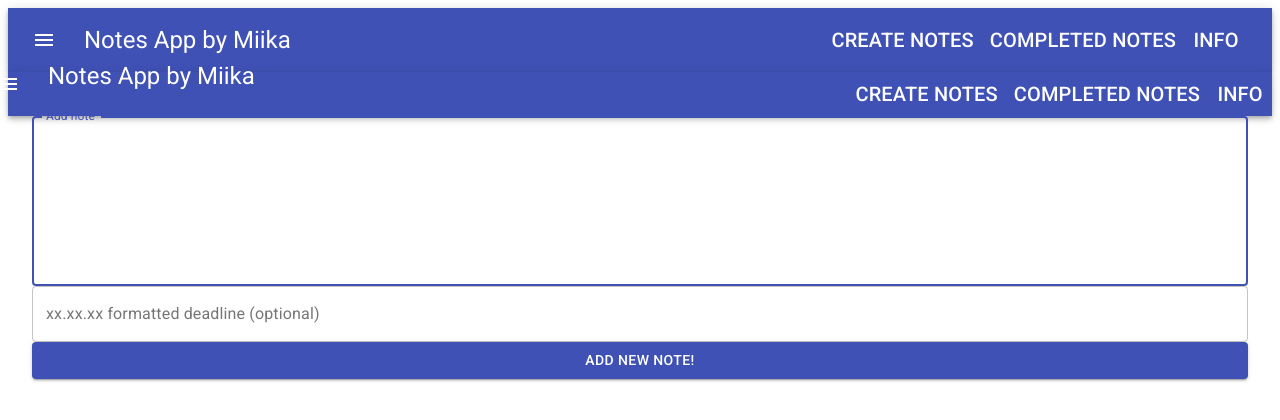
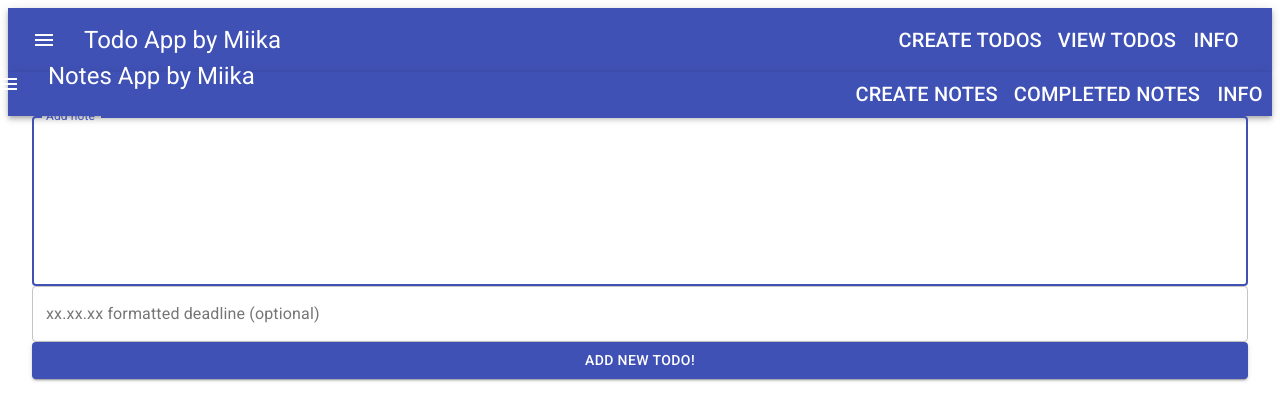
Before and after one commit to harmamiika/notes, a React (Create React App) app: page / in a window 1280 px wide. Shown: the top 420 px of the page. Built offline with nearby package versions, Linux system fonts and the light colour scheme.

Commit message:
changed theme to todo from notes

```diff
--- a/src/components/AddNote.js
+++ b/src/components/AddNote.js
@@ -51,7 +51,7 @@ const AddNote = () => {
                 variant="outlined"
             />
             <Button type="submit" variant="contained"
-                color="primary" fullWidth>Add new note!     </Button>
+                color="primary" fullWidth>Add new Todo!</Button>
         </form>
     )
 }
--- a/src/components/App.js
+++ b/src/components/App.js
@@ -31,7 +31,7 @@ const App = () => {
                         <Info />
                     </Route>
 
-                    <Route path='/archive'>
+                    <Route path='/view'>
                         <ViewNotes />
                     </Route>
 
--- a/src/components/Header.js
+++ b/src/components/Header.js
@@ -44,21 +44,21 @@ const Header = () => {
                     </IconButton>
 
                     <Typography variant="h5" className={classes.title}>
-                        Notes App by Miika
+                        Todo App by Miika
                     </Typography>
 
                     <Link to='/'>
                         <Button>
                             <Typography variant="h6" className={classes.title}>
-                                Create Notes
+                                Create Todos
                             </Typography>
                         </Button>
                     </Link>
 
-                    <Link to='/archive'>
+                    <Link to='/view'>
                         <Button>
                             <Typography variant="h6" className={classes.title}>
-                                Completed notes
+                                View todos
                             </Typography>
                         </Button>
                     </Link>
```
